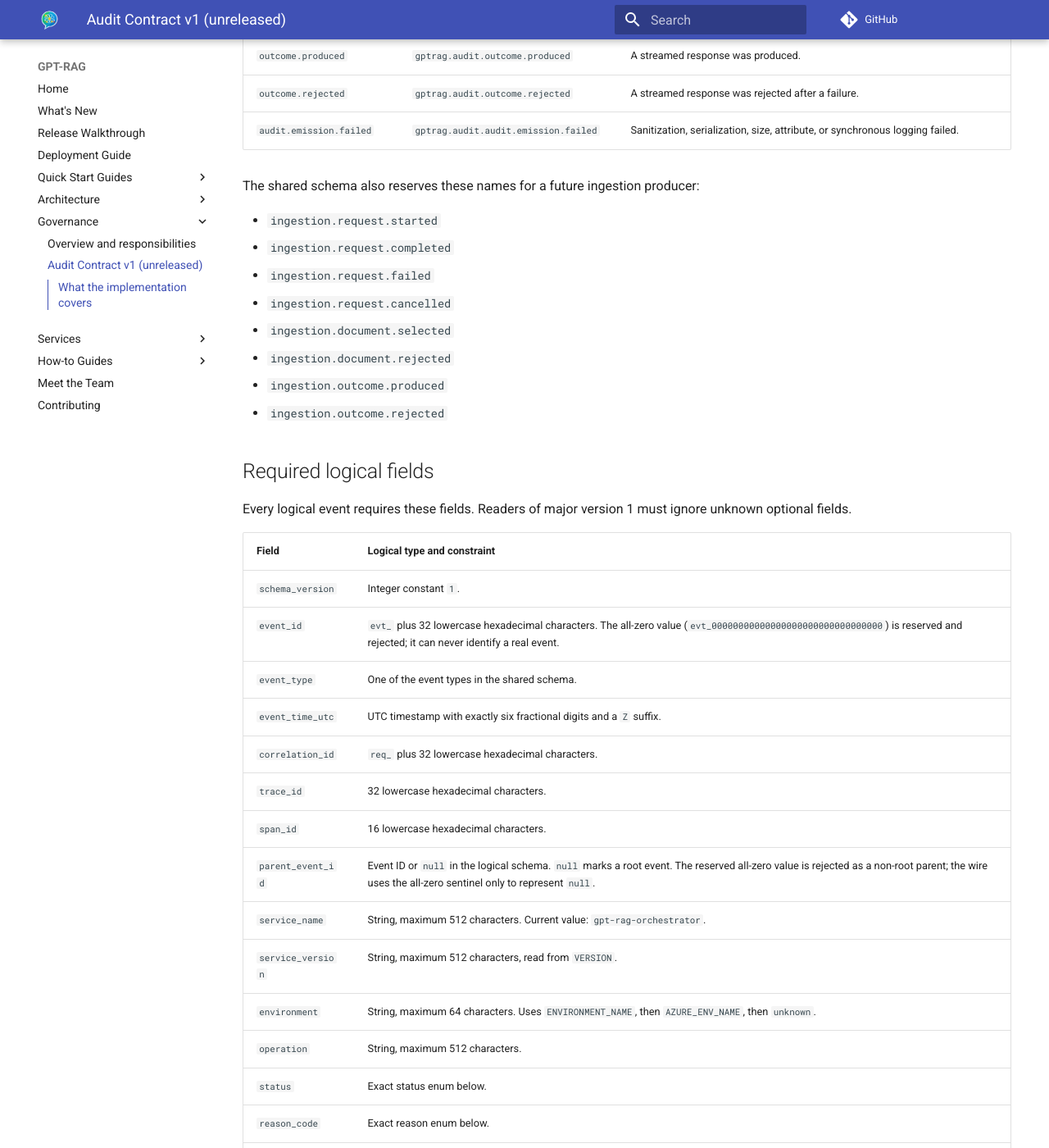
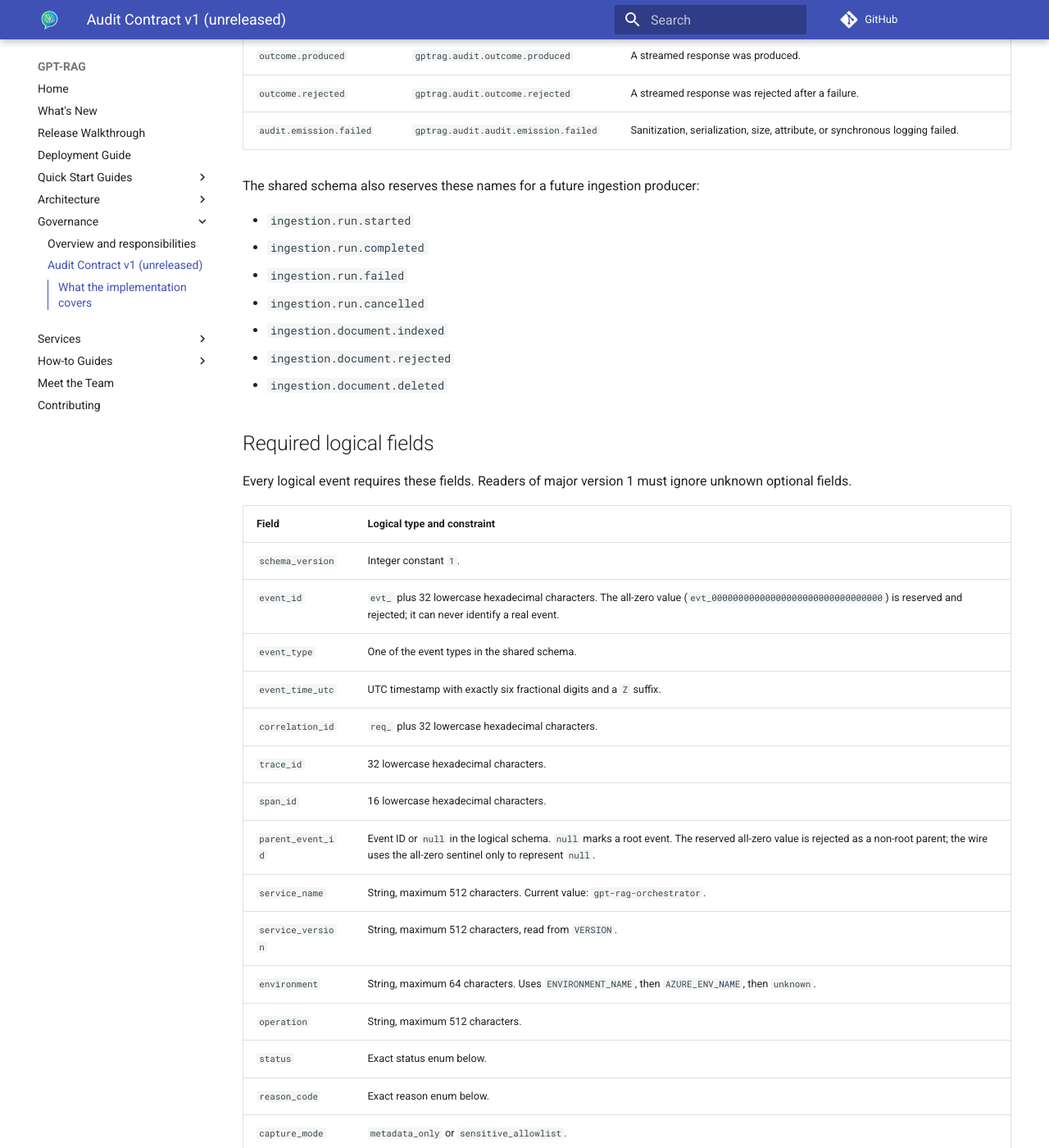
Before and after one commit to Azure/GPT-RAG, an MkDocs documentation site: the page built from docs/governance_audit_contract_v1.md, in a window 1280 px wide and 1400 px high, scrolled down 3473 px. Shown: the whole window at 82% size. Built offline with MkDocs 1.6.1 and Material for MkDocs 9.7.7, drawn with Linux system fonts in a browser that asks for light colours; comment, search, counter and statistics services are not loaded; some of the changed text lies outside the part shown.

Commit message:
docs(governance): reconcile audit contract with orchestrator @ 844fe14
Reconcile Audit Contract v1 with orchestrator commit
844fe14757d07a2cdc828189105fbce831f3c11d (fix: canonicalize ingestion
audit taxonomy), which corrects the reserved ingestion event names and
regenerates the pinned contract digests.

- update the pinned commit hash in the warning banner and all six
  reviewed-artifact links to 844fe14757d07a2cdc828189105fbce831f3c11d
- replace the pinned logical schema digest with
  825db8ef40a81e2c19e5d80d37c565b6b47fc9a6540e9881d35cc12b8fde5aab
- replace the pinned Application Insights wire schema digest with
  066c8f5408610ab839d5121d06ca5bc59e8797e551d5c47c875c5ba52f7e0588
- correct the reserved ingestion event names to exactly
  ingestion.run.started/completed/failed/cancelled and
  ingestion.document.indexed/rejected/deleted, removing the retired
  ingestion.request.*, ingestion.document.selected, and
  ingestion.outcome.* names
- rename the reserved ingestion terminal-timing note from request to
  run events to match the corrected taxonomy

No other content changed: the sentinel handling, bounds, timing
fields, omission counters, event and tool budgets, safe-failure
behavior, and cautious compliance language are unchanged, and scope
stays GPT-RAG-only.

```diff
--- a/docs/governance_audit_contract_v1.md
+++ b/docs/governance_audit_contract_v1.md
@@ -145,14 +145,13 @@ these exact logical event types:
 
 The shared schema also reserves these names for a future ingestion producer:
 
-- `ingestion.request.started`
-- `ingestion.request.completed`
-- `ingestion.request.failed`
-- `ingestion.request.cancelled`
-- `ingestion.document.selected`
+- `ingestion.run.started`
+- `ingestion.run.completed`
+- `ingestion.run.failed`
+- `ingestion.run.cancelled`
+- `ingestion.document.indexed`
 - `ingestion.document.rejected`
-- `ingestion.outcome.produced`
-- `ingestion.outcome.rejected`
+- `ingestion.document.deleted`
 
 ## Required logical fields
 
@@ -182,7 +181,7 @@ ignore unknown optional fields.
 
 Terminal request and tool events also require `started_at_utc` and
 `duration_ms`. This applies to completed, failed, and cancelled request or tool
-events, including the reserved ingestion request terminal events.
+events, including the reserved ingestion run terminal events.
 
 ## Optional logical fields
 
```
Also changed, not shown: other parts of docs/governance_audit_contract_v1.md (+9 -9 lines).
